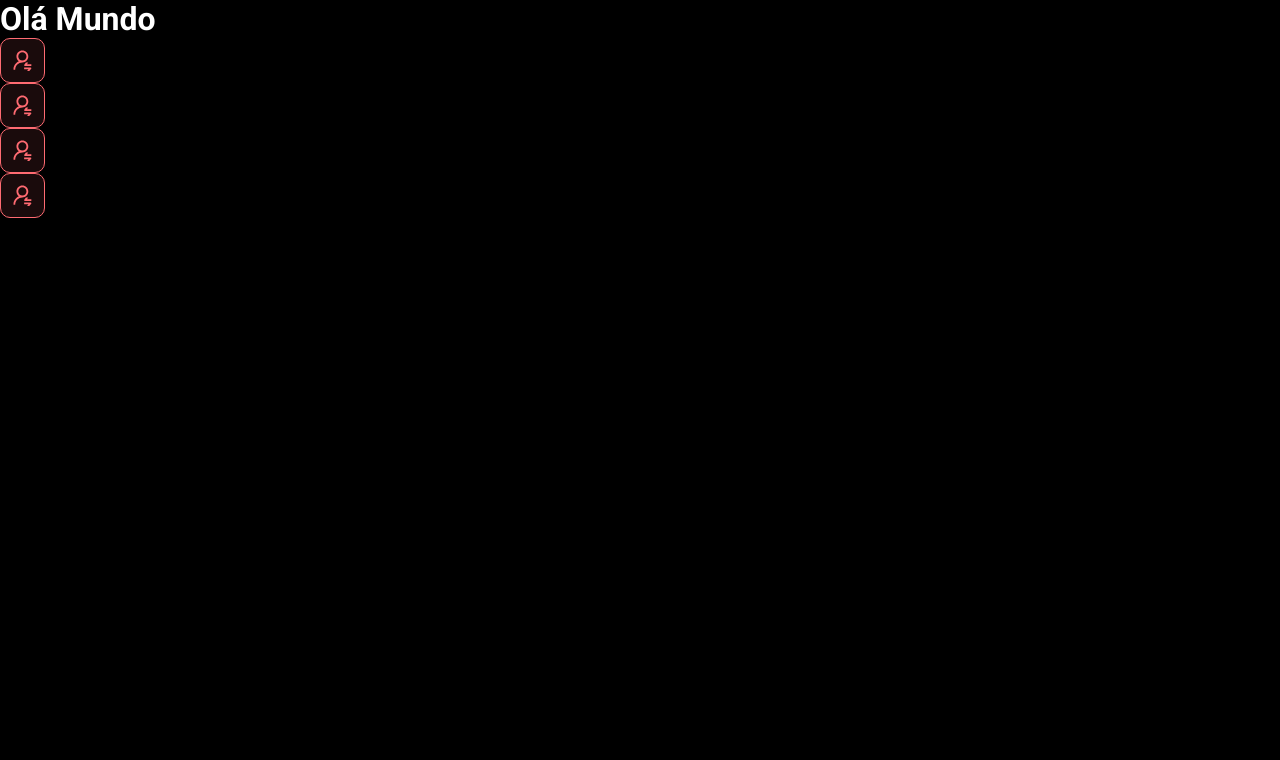
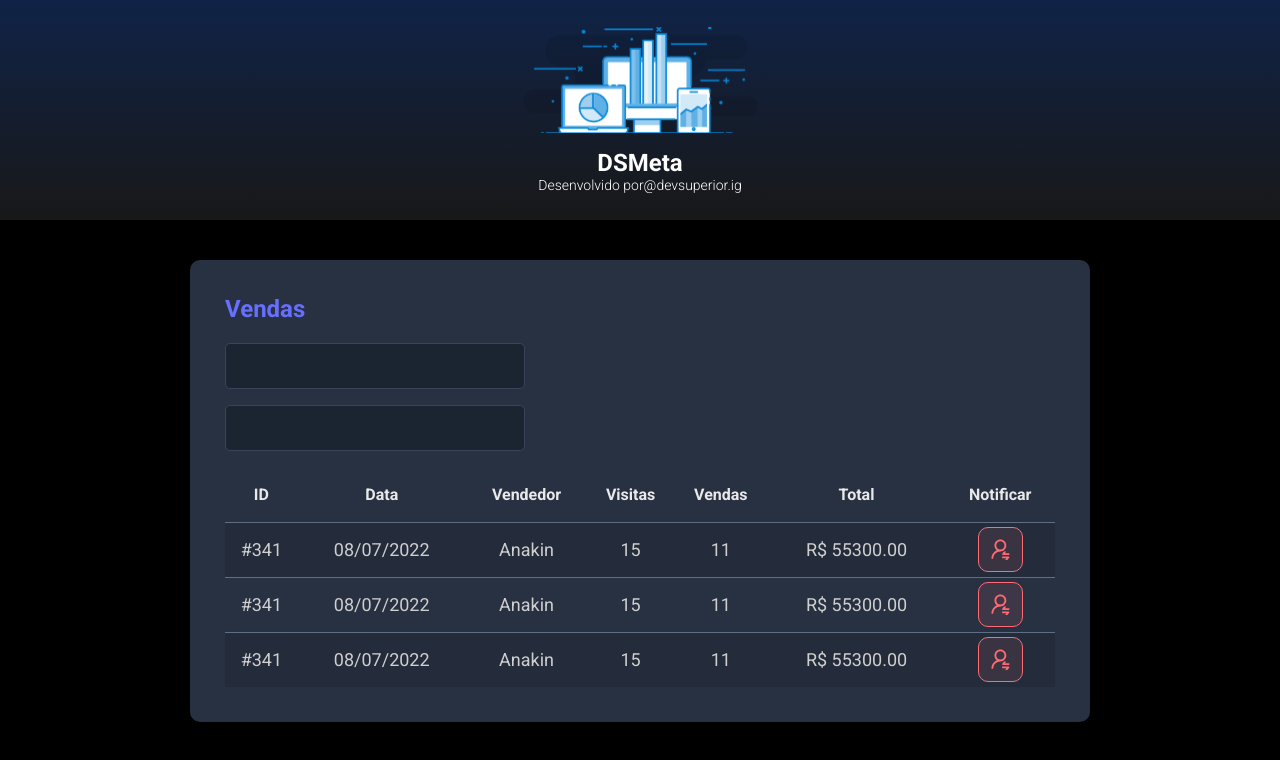
Before and after one commit to ViniSantana179/dsmeta, a React (Vite) app in the folder frontend/: page / in a window 1280 px wide. Shown: the top 760 px of the page. Built offline with nearby package versions, Linux system fonts and the light colour scheme.

Commit message:
Other Components

```diff
--- a/frontend/src/App.tsx
+++ b/frontend/src/App.tsx
@@ -1,13 +1,18 @@
-import NotificationButton from "./components/NotificationButton"
+import SalesCard from "./components/SalesCard"
+import Header from './components/Header'
+
 
 function App() {
   return (
     <>
-      <h1>Olá Mundo</h1>
-      <NotificationButton />
-      <NotificationButton />
-      <NotificationButton />
-      <NotificationButton />
+      <Header />
+      <main>
+        <section id="sales">
+          <div className="dsmeta-container">
+            <SalesCard />
+          </div>
+        </section>
+      </main>
     </>
   )
 }
--- /dev/null
+++ b/frontend/src/components/Header/index.tsx
@@ -0,0 +1,19 @@
+import logo from '../../assets/img/logo.svg'
+import './styles.css'
+
+function Header() {
+    return (
+        <header>
+            <div className="dsmeta-logo-container">
+                <img src={logo} alt="DSMeta" />
+                <h1>DSMeta</h1>
+                <p>
+                    Desenvolvido por
+                    <a href="https://www.instagram.com/devsuperior.ig">@devsuperior.ig</a>
+                </p>
+            </div>
+        </header>
+    )
+}
+
+export default Header
--- /dev/null
+++ b/frontend/src/components/Header/styles.css
@@ -0,0 +1,27 @@
+header {
+    background: linear-gradient(180deg, #102347 0%, #181818 100%);
+    height: 220px;
+    display: flex;
+    align-items: center;
+    justify-content: center;
+  }
+
+  .dsmeta-logo-container {
+    display: flex;
+    flex-direction: column;
+    align-items: center;
+  }
+
+  .dsmeta-logo-container img {
+    width: 235px;
+  }
+
+  .dsmeta-logo-container h1 {
+    margin-top: 15px;
+    font-size: 24px;
+  }
+
+  .dsmeta-logo-container p {
+    font-size: 14px;
+    font-weight: 300;
+  }
--- /dev/null
+++ b/frontend/src/components/SalesCard/index.tsx
@@ -0,0 +1,79 @@
+import './styles.css'
+import NotificationButton from '../NotificationButton'
+
+function SalesCard() {
+    return (
+        <div className="dsmeta-card">
+            <h2 className="dsmeta-sales-title">Vendas</h2>
+            <div>
+                <div className="dsmeta-form-control-container">
+                    <input className="dsmeta-form-control" type="text" />
+                </div>
+                <div className="dsmeta-form-control-container">
+                    <input className="dsmeta-form-control" type="text" />
+                </div>
+            </div>
+
+            <div>
+                <table className="dsmeta-sales-table">
+                    <thead>
+                        <tr>
+                            <th className="show992">ID</th>
+                            <th className="show576">Data</th>
+                            <th>Vendedor</th>
+                            <th className="show992">Visitas</th>
+                            <th className="show992">Vendas</th>
+                            <th>Total</th>
+                            <th>Notificar</th>
+                        </tr>
+                    </thead>
+                    <tbody>
+                        <tr>
+                            <td className="show992">#341</td>
+                            <td className="show576">08/07/2022</td>
+                            <td>Anakin</td>
+                            <td className="show992">15</td>
+                            <td className="show992">11</td>
+                            <td>R$ 55300.00</td>
+                            <td>
+                                <div className="dsmeta-red-btn-container">
+                                    <NotificationButton />
+                                </div>
+                            </td>
+                        </tr>
+                        <tr>
+                            <td className="show992">#341</td>
+                            <td className="show576">08/07/2022</td>
+                            <td>Anakin</td>
+                            <td className="show992">15</td>
+                            <td className="show992">11</td>
+                            <td>R$ 55300.00</td>
+                            <td>
+                                <div className="dsmeta-red-btn-container">
+                                    <NotificationButton/>
+                                </div>
+                            </td>
+                        </tr>
+                        <tr>
+                            <td className="show992">#341</td>
+                            <td className="show576">08/07/2022</td>
+                            <td>Anakin</td>
+                            <td className="show992">15</td>
+                            <td className="show992">11</td>
+                            <td>R$ 55300.00</td>
+                            <td>
+                                <div className="dsmeta-red-btn-container">
+                                    <NotificationButton />
+                                </div>
+                            </td>
+                        </tr>
+                    </tbody>
+
+                </table>
+            </div>
+
+        </div>
+    )
+}
+
+export default SalesCard
--- /dev/null
+++ b/frontend/src/components/SalesCard/styles.css
@@ -0,0 +1,97 @@
+.dsmeta-card {
+    background-color: #283142;
+    border-radius: 10px;
+    padding: 30px 10px;
+}
+
+.dsmeta-sales-title {
+    color: #676fff;
+    font-size: 24px;
+    margin-bottom: 20px;
+}
+
+.dsmeta-form-control-container {
+    margin-bottom: 16px;
+    max-width: 300px;
+}
+
+.dsmeta-form-control {
+    width: 100%;
+    height: 46px;
+    background-color: #1b2531;
+    border: 1px solid #384459;
+    border-radius: 5px;
+    color: #9aaabe;
+    padding: 0 20px;
+    font-size: 18px;
+}
+
+.dsmeta-sales-table {
+    width: 100%;
+    border-spacing: 0;
+    border-collapse: collapse;
+}
+
+.dsmeta-sales-table thead {
+    height: 55px;
+    font-size: 16px;
+    color: #e9e9e9;
+    font-weight: 700;
+}
+
+.dsmeta-sales-table tbody {
+    font-size: 14px;
+    font-weight: 400;
+    color: #cfcfcf;
+    text-align: center;
+}
+
+.dsmeta-sales-table tbody tr {
+    height: 74px;
+    border-top: 1px solid #5f6e82;
+}
+
+.dsmeta-sales-table tbody tr:hover>td {
+    background-color: #384459;
+}
+
+.dsmeta-sales-table tbody tr:nth-child(odd) {
+    background-color: #242c3b;
+}
+
+.dsmeta-red-btn-container {
+    display: flex;
+    justify-content: center;
+}
+
+.show576 {
+    display: none;
+}
+
+.show992 {
+    display: none;
+}
+
+@media (min-width: 576px) {
+    .show576 {
+        display: table-cell;
+    }
+
+    .dsmeta-card {
+        padding: 35px;
+    }
+
+    .dsmeta-sales-table tbody tr {
+        height: 55px;
+    }
+
+    .dsmeta-sales-table tbody {
+        font-size: 18px;
+    }
+}
+
+@media (min-width: 992px) {
+    .show992 {
+        display: table-cell;
+    }
+}
--- a/frontend/src/index.css
+++ b/frontend/src/index.css
@@ -20,41 +20,6 @@
   color: unset;
   text-decoration: none;
 }
-
-header {
-  background: linear-gradient(180deg, #102347 0%, #181818 100%);
-  height: 220px;
-  display: flex;
-  align-items: center;
-  justify-content: center;
-}
-
-.dsmeta-logo-container {
-  display: flex;
-  flex-direction: column;
-  align-items: center;
-}
-
-.dsmeta-logo-container img {
-  width: 235px;
-}
-
-.dsmeta-logo-container h1 {
-  margin-top: 15px;
-  font-size: 24px;
-}
-
-.dsmeta-logo-container p {
-  font-size: 14px;
-  font-weight: 300;
-}
-
-.dsmeta-card {
-  background-color: #283142;
-  border-radius: 10px;
-  padding: 30px 10px;
-}
-
 .dsmeta-container {
   width: 100%;
   max-width: 900px;
@@ -64,111 +29,3 @@
 #sales {
   padding: 40px 10px;
 }
-
-.dsmeta-sales-title {
-  color: #676fff;
-  font-size: 24px;
-  margin-bottom: 20px;
-}
-
-.dsmeta-form-control-container {
-  margin-bottom: 16px;
-  max-width: 300px;
-}
-
-.dsmeta-form-control {
-  width: 100%;
-  height: 46px;
-  background-color: #1b2531;
-  border: 1px solid #384459;
-  border-radius: 5px;
-  color: #9aaabe;
-  padding: 0 20px;
-  font-size: 18px;
-}
-
-.dsmeta-sales-table {
-  width: 100%;
-  border-spacing: 0;
-  border-collapse: collapse;
-}
-
-.dsmeta-sales-table thead {
-  height: 55px;
-  font-size: 16px;
-  color: #e9e9e9;
-  font-weight: 700;
-}
-
-.dsmeta-sales-table tbody {
-  font-size: 14px;
-  font-weight: 400;
-  color: #cfcfcf;
-  text-align: center;
-}
-
-.dsmeta-sales-table tbody tr {
-  height: 74px;
-  border-top: 1px solid #5f6e82;
-}
-
-.dsmeta-sales-table tbody tr:hover > td {
-  background-color: #384459;
-}
-
-.dsmeta-sales-table tbody tr:nth-child(odd) {
-  background-color: #242c3b;
-}
-
-.dsmeta-red-btn-container {
-    display: flex;
-    justify-content: center;
-}
-
-.dsmeta-red-btn {
-  height: 45px;
-  width: 45px;
-  background: rgba(255, 107, 114, 0.1);
-  border: 1px solid #ff6b72;
-  border-radius: 10px;
-  display: flex;
-  align-items: center;
-  justify-content: center;
-  cursor: pointer;
-}
-
-.dsmeta-red-btn img {
-    width: 19px;
-}
-
-.show576 {
-    display: none;
-}
-
-.show992 {
-    display: none;
-}
-
-@media (min-width: 576px) {
-    .show576 {
-        display: table-cell;
-    }
-
-    .dsmeta-card {
-        padding: 35px;
-    }
-
-    .dsmeta-sales-table tbody tr {
-        height: 55px;
-    }
-
-    .dsmeta-sales-table tbody {
-        font-size: 18px;
-    }
-}
-
-@media (min-width: 992px) {
-    .show992 {
-        display: table-cell;
-    }
-}
```
Also changed, not shown: frontend/src/assets/img/logo.svg (added).
